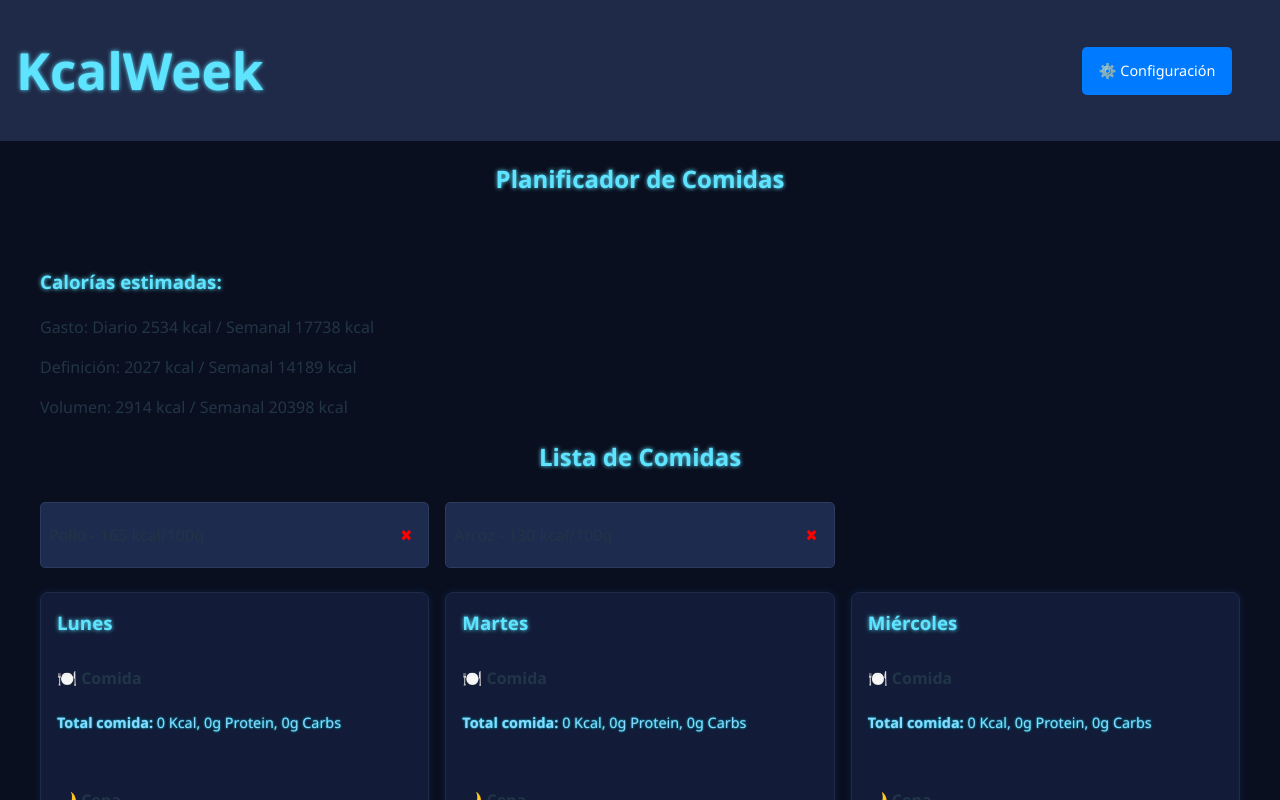
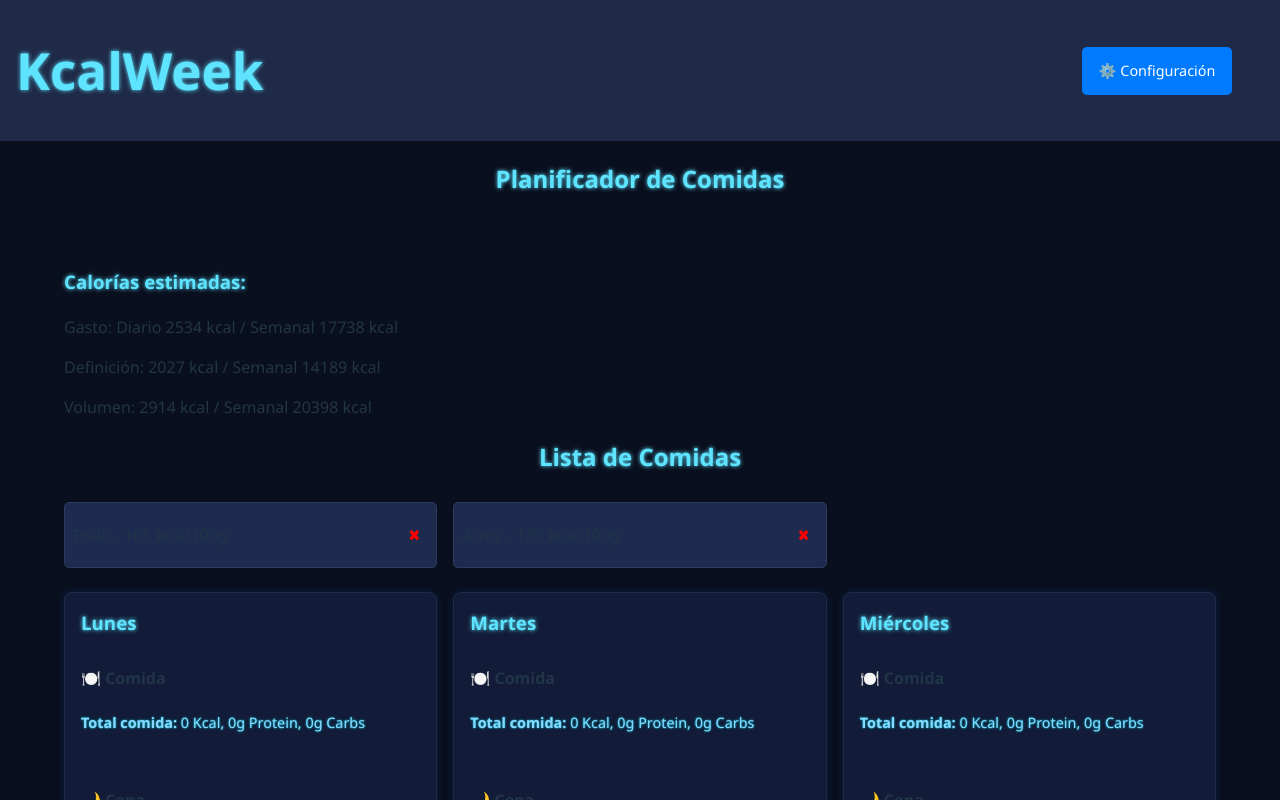
Before and after one commit to TamaraFdez/KcalWeek, a React (Vite) app: page / in a window 1280 px wide. Shown: the top 800 px of the page. Built offline with nearby package versions, Linux system fonts and the light colour scheme.

Commit message:
feat: adjust App component layout by modifying max-width and margin properties

```diff
--- a/src/App.css
+++ b/src/App.css
@@ -18,8 +18,8 @@ h1,h2, h3 {
 
 .App {
   padding: 2rem;
-  max-width: 1200px;
-  margin: 0 auto;
+  /* max-width: 1200px; */
+  margin: 0 2rem;
 }
 
 input, select, button {
```
